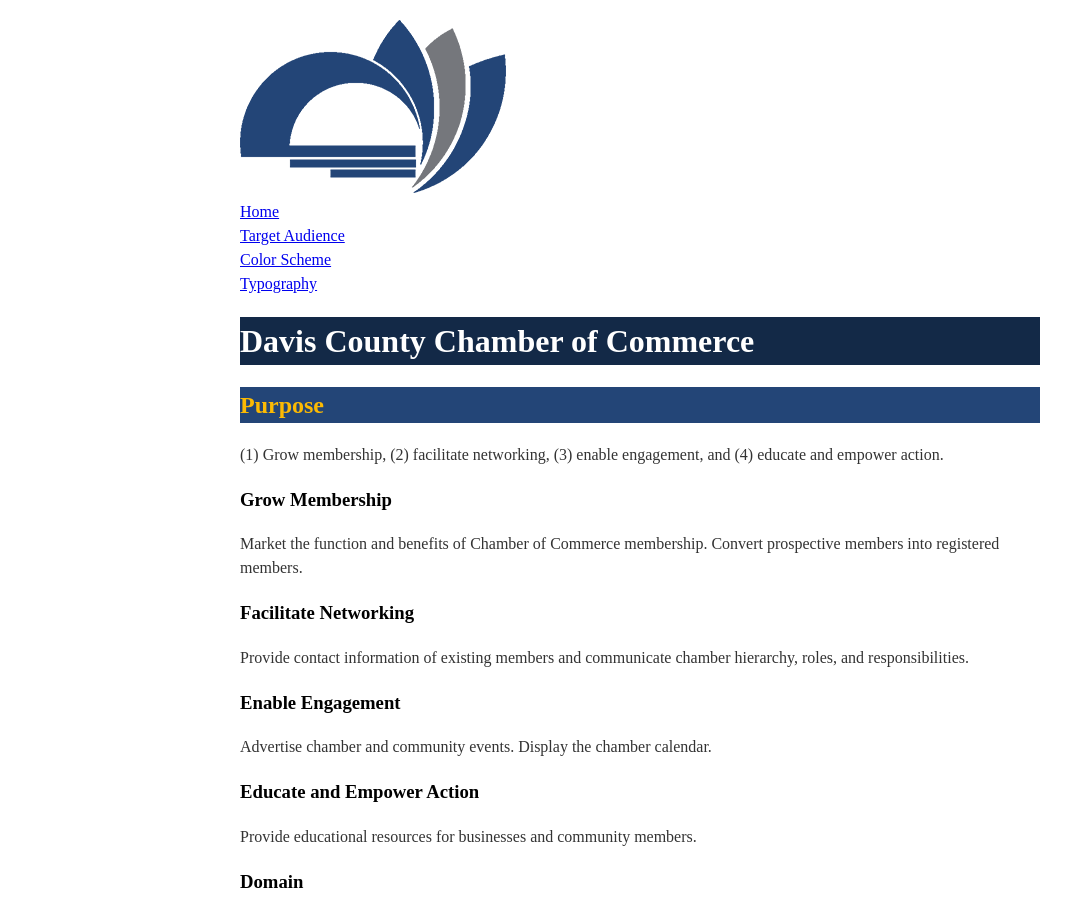
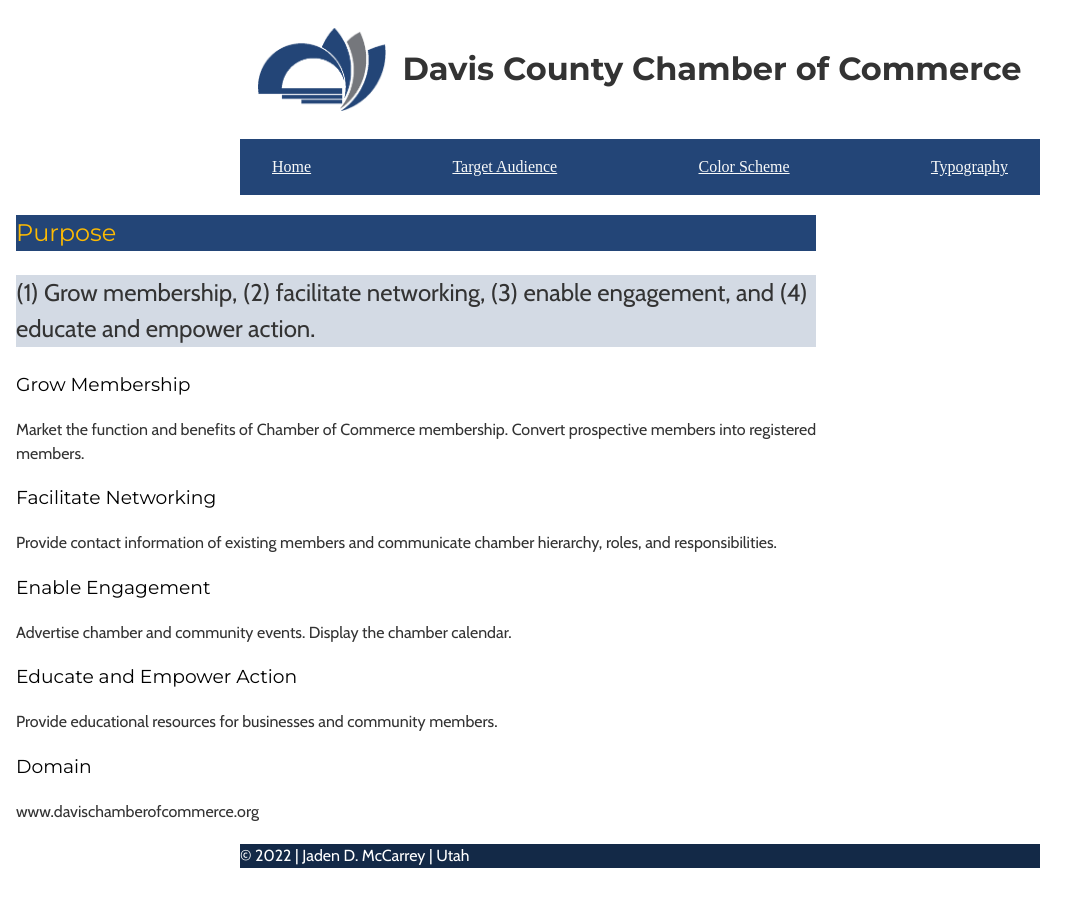
Before and after one commit to jadenmcc/wdd230, a plain HTML site: page lesson3/index.html in a window 1280 px wide. Shown: the top 899 px of the page, without its empty margins (0-1087 px from the left). Drawn offline with nearby package versions, Linux system fonts and the light colour scheme.

Commit message:
Small and Large CSS.

```diff
--- a/lesson3/index.html
+++ b/lesson3/index.html
@@ -9,15 +9,19 @@
         the WDD-230 Term Project by Jaden McCarrey
         at Brigham Young University-Idaho.">
     <link rel="stylesheet" href="styles/normalize.css">
-    <link rel="stylesheet" href="/wdd230/lesson3/styles/l3-large.css">
+    <link rel="stylesheet" href="styles/l3-small.css">
+    <link rel="stylesheet" href="styles/l3-large.css">
     <link rel="preconnect" href="https://fonts.googleapis.com">
     <link rel="preconnect" href="https://fonts.gstatic.com" crossorigin>
     <link href="https://fonts.googleapis.com/css2?family=Cabin&family=Montserrat:wght@400;700&display=swap" rel="stylesheet">
 
 </head>
 <body>
+    <header>
+        <img src="/wdd230/lesson3/images/WDD230-Chamber-of-Commerce-Icon-Logo-blue-gray-version-2022-09-27.png" alt="Davis County Chamber of Commerce Logo - Created by Rafina Andra from Noun Project. https://thenounproject.com/icon/logo-2765931/">
+        <h1>Davis County Chamber of Commerce</h1>
+    </header>
     <nav>
-        <img src="/wdd230/lesson3/images/WDD230-Chamber-of-Commerce-Icon-Logo-blue-gray-version-2022-09-27.png" alt="Davis County Chamber of Commerce Logo - Created by Rafina Andra from Noun Project. https://thenounproject.com/icon/logo-2765931/">
         <div><a href="/wdd230/lesson3/">Home</a></div>
         <div><a href="/wdd230/lesson3/target-audience.html">Target Audience</a></div>
         <div><a href="/wdd230/lesson3/color-scheme.html">Color Scheme</a></div>
@@ -25,10 +29,10 @@
     </nav>
     <main>
         <div>
-            <h1>Davis County Chamber of Commerce</h1>
+
 
             <h2>Purpose</h2>
-            <p>(1) Grow membership, (2) facilitate networking, (3) enable engagement, and (4) educate and empower action.</p>
+            <p class="home-page-purpose-text">(1) Grow membership, (2) facilitate networking, (3) enable engagement, and (4) educate and empower action.</p>
 
             <h3>Grow Membership</h3>
             <p>Market the function and benefits of Chamber of Commerce membership. Convert prospective members into registered members.</p>
--- a/lesson3/styles/l3-large.css
+++ b/lesson3/styles/l3-large.css
@@ -1,134 +1,31 @@
+@media only screen and (min-width: 50rem) {
     body {
         font-size: 16px;
         line-height: 1.5;
     }
 
-header,
-nav,
-main,
-footer {
-    margin: 1.25rem auto;
-    max-width: 800px;
+    header {
+        display: flex;
+        flex-direction: row;
+        justify-content: center;
+        align-items: center;
     }
 
-h1 {
-    color: #ffffff;
-    background: #132947;
-}
-
-h2 {
-    color: #fcba03;
-    background: #234577;
-}
-
-h3 {
-    color: #000000;
-}
-
-p {
-    color: #333333;
-}
-
-table {
-    border-collapse: collapse;
-}
-
-td, th {
-    border: 1px solid #000000;
-    /* padding: 0 0 .25rem 0; */
-    padding: .5rem;
-    text-align: left;
-}
-
-th {
-    color: white;
-    background: #6a6a6a;
-}
-
-/* === TABLE COLOR & SAMPLE TEXT COLUMNS by cell === */
-/* Site Header - Color, Sample Text */
-table tr:nth-child(2) td:nth-child(4),
-table tr:nth-child(2) td:nth-child(5) {
+    header h1 {
+        align-self: center;
         color: #333333;
         background: #ffffff;
     }
 
-/* Primary Navigation - Color, Sample Text */
-table tr:nth-child(3) td:nth-child(4),
-table tr:nth-child(3) td:nth-child(5) {
-    color: #f9fafa;
-    background: #234577;
+    nav {
+        display: flex;
+        flex-direction: row;
+        flex-wrap: wrap;
+        justify-content: space-between;
+        align-items: center;
     }
 
-/* Footer Navigation - Color, Sample Text */
-table tr:nth-child(4) td:nth-child(4),
-table tr:nth-child(4) td:nth-child(5) {
-    color: #ffffff;
-    background: #132947;
+    nav img {
+        max-width: 8rem;
     }
-
-/* <h1> - Color, Sample Text */
-table tr:nth-child(5) td:nth-child(4),
-table tr:nth-child(5) td:nth-child(5) {
-    color: #ffffff;
-    background: #333333;
 }
-
-/* <h2> - Color, Sample Text */
-table tr:nth-child(6) td:nth-child(4),
-table tr:nth-child(6) td:nth-child(5) {
-    color: #fcba03;
-    background: #234577;
-}
-
-/* <h3> - Color, Sample Text */
-table tr:nth-child(7) td:nth-child(4),
-table tr:nth-child(7) td:nth-child(5) {
-    color: #000000;
-}
-
-/* <p> - Color, Sample Text */
-table tr:nth-child(8) td:nth-child(4),
-table tr:nth-child(8) td:nth-child(5) {
-    color: #333333;
-}
-
-/* === TABLE SAMPLE TEXT COLUMN by cell === */
-/* Site Header - Color, Sample Text */
-table tr:nth-child(2) td:nth-child(5) {
-    font-size: 40px;
-}
-
-/* Primary Navigation - Sample Text */
-table tr:nth-child(3) td:nth-child(5) {
-    font-size: 30px;
-}
-
-/* Footer Navigation - Sample Text */
-table tr:nth-child(4) td:nth-child(5) {
-    font-size: 20px;
-}
-
-/* <h1> - Sample Text */
-table tr:nth-child(5) td:nth-child(5) {
-    font-size: 30px;
-}
-
-/* <h2> - Sample Text */
-table tr:nth-child(6) td:nth-child(5) {
-    font-size: 25px;
-}
-
-/* <h3> - Sample Text */
-table tr:nth-child(7) td:nth-child(5) {
-    font-size: 20px;
-}
-
-/* <p> - Sample Text */
-table tr:nth-child(8) td:nth-child(5) {
-    font-size: 16px;
-}
-
-.typography-page-sample-text-heading {
-    font-size: 1.5rem;
-}
--- /dev/null
+++ b/lesson3/styles/l3-small.css
@@ -0,0 +1,197 @@
+body {
+    font-size: 16px;
+    line-height: 1.5;
+}
+
+header,
+nav,
+main,
+footer {
+    margin: 1.25rem auto;
+    max-width: 800px;
+}
+
+header {
+    display: flex;
+    flex-direction: row;
+    justify-content: space-between;
+    align-items: center;
+}
+
+header img {
+    flex-shrink: 1;
+    max-width: 8rem;
+    margin: .5rem;
+}
+
+header h1 {
+    flex-shrink: 1;
+    color: #333333;
+    background: #ffffff;
+    margin: .5rem;
+}
+
+nav {
+    display: flex;
+    flex-direction: column;
+    flex-wrap: wrap;
+    justify-content: space-between;
+    align-items: center;
+    color: #f9fafa;
+    background: #234577;
+}
+
+nav div,
+nav a {
+    color: #f9fafa;
+    background: #234577;
+}
+
+nav div {
+    margin: 1rem 2rem;
+}
+
+main {
+    margin: 1rem 1rem;
+}
+
+footer,
+footer p {
+    color: #ffffff;
+    background: #132947;
+}
+
+h1 {
+    font-family: 'Montserrat', sans-serif;
+    font-weight: 700;
+    color: #ffffff;
+    background: #132947;
+}
+
+h2 {
+    font-family: 'Montserrat', sans-serif;
+    font-weight: 400;
+    color: #fcba03;
+    background: #234577;
+}
+
+h3 {
+    font-family: 'Montserrat', sans-serif;
+    font-weight: 400;
+    color: #000000;
+}
+
+p {
+    font-family: 'Cabin', sans-serif;
+    font-weight: 400;
+    color: #333333;
+}
+
+table {
+    border-collapse: collapse;
+}
+
+td, th {
+    border: 1px solid #000000;
+    /* padding: 0 0 .25rem 0; */
+    padding: .5rem;
+    text-align: left;
+}
+
+th {
+    color: white;
+    background: #6a6a6a;
+}
+
+/* === TABLE COLOR & SAMPLE TEXT COLUMNS by cell === */
+/* Site Header - Color, Sample Text */
+table tr:nth-child(2) td:nth-child(4),
+table tr:nth-child(2) td:nth-child(5) {
+    color: #333333;
+    background: #ffffff;
+}
+
+/* Primary Navigation - Color, Sample Text */
+table tr:nth-child(3) td:nth-child(4),
+table tr:nth-child(3) td:nth-child(5) {
+    color: #f9fafa;
+    background: #234577;
+}
+
+/* Footer Navigation - Color, Sample Text */
+table tr:nth-child(4) td:nth-child(4),
+table tr:nth-child(4) td:nth-child(5) {
+    color: #ffffff;
+    background: #132947;
+}
+
+/* <h1> - Color, Sample Text */
+table tr:nth-child(5) td:nth-child(4),
+table tr:nth-child(5) td:nth-child(5) {
+    color: #ffffff;
+    background: #333333;
+}
+
+/* <h2> - Color, Sample Text */
+table tr:nth-child(6) td:nth-child(4),
+table tr:nth-child(6) td:nth-child(5) {
+    color: #fcba03;
+    background: #234577;
+}
+
+/* <h3> - Color, Sample Text */
+table tr:nth-child(7) td:nth-child(4),
+table tr:nth-child(7) td:nth-child(5) {
+    color: #000000;
+}
+
+/* <p> - Color, Sample Text */
+table tr:nth-child(8) td:nth-child(4),
+table tr:nth-child(8) td:nth-child(5) {
+    color: #333333;
+}
+
+/* === TABLE SAMPLE TEXT COLUMN by cell === */
+/* Site Header - Color, Sample Text */
+table tr:nth-child(2) td:nth-child(5) {
+    font-size: 40px;
+}
+
+/* Primary Navigation - Sample Text */
+table tr:nth-child(3) td:nth-child(5) {
+    font-size: 30px;
+}
+
+/* Footer Navigation - Sample Text */
+table tr:nth-child(4) td:nth-child(5) {
+    font-size: 20px;
+}
+
+/* <h1> - Sample Text */
+table tr:nth-child(5) td:nth-child(5) {
+    font-size: 30px;
+}
+
+/* <h2> - Sample Text */
+table tr:nth-child(6) td:nth-child(5) {
+    font-size: 25px;
+}
+
+/* <h3> - Sample Text */
+table tr:nth-child(7) td:nth-child(5) {
+    font-size: 20px;
+}
+
+/* <p> - Sample Text */
+table tr:nth-child(8) td:nth-child(5) {
+    font-size: 16px;
+}
+
+.typography-page-sample-text-heading {
+    font-size: 1.5rem;
+}
+
+.home-page-purpose-text {
+    font-size: 1.5rem;
+    background: rgba(35, 69, 119, 0.2);
+}
```
Also changed, not shown: lesson3/color-scheme.html (+6 -2 lines), lesson3/target-audience.html (+6 -2 lines), lesson3/typography.html (+8 -4 lines). Lines whose indentation alone changed are shown as unchanged.
